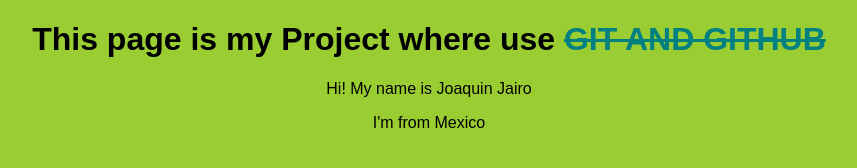
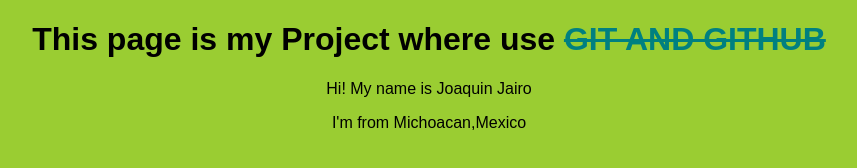
Before and after one commit to jair8choa/Git-Github-Platzi, a plain HTML site: page index.html in a window 1280 px wide. Shown: the whole page, without its empty margins (211-1068 px from the left). Drawn offline with Linux system fonts and the light colour scheme.

Commit message:
Cambio en la localidad

```diff
--- a/index.html
+++ b/index.html
@@ -9,6 +9,6 @@
     <body>
         <h1>This page is my Project where use <span id="text-edit">Git and GitHub</span></h1>
         <p>Hi! My name is Joaquin Jairo</p>
-        <p>I'm from Mexico</p>
+        <p>I'm from Michoacan,Mexico</p>
     </body>
 </html>
```
